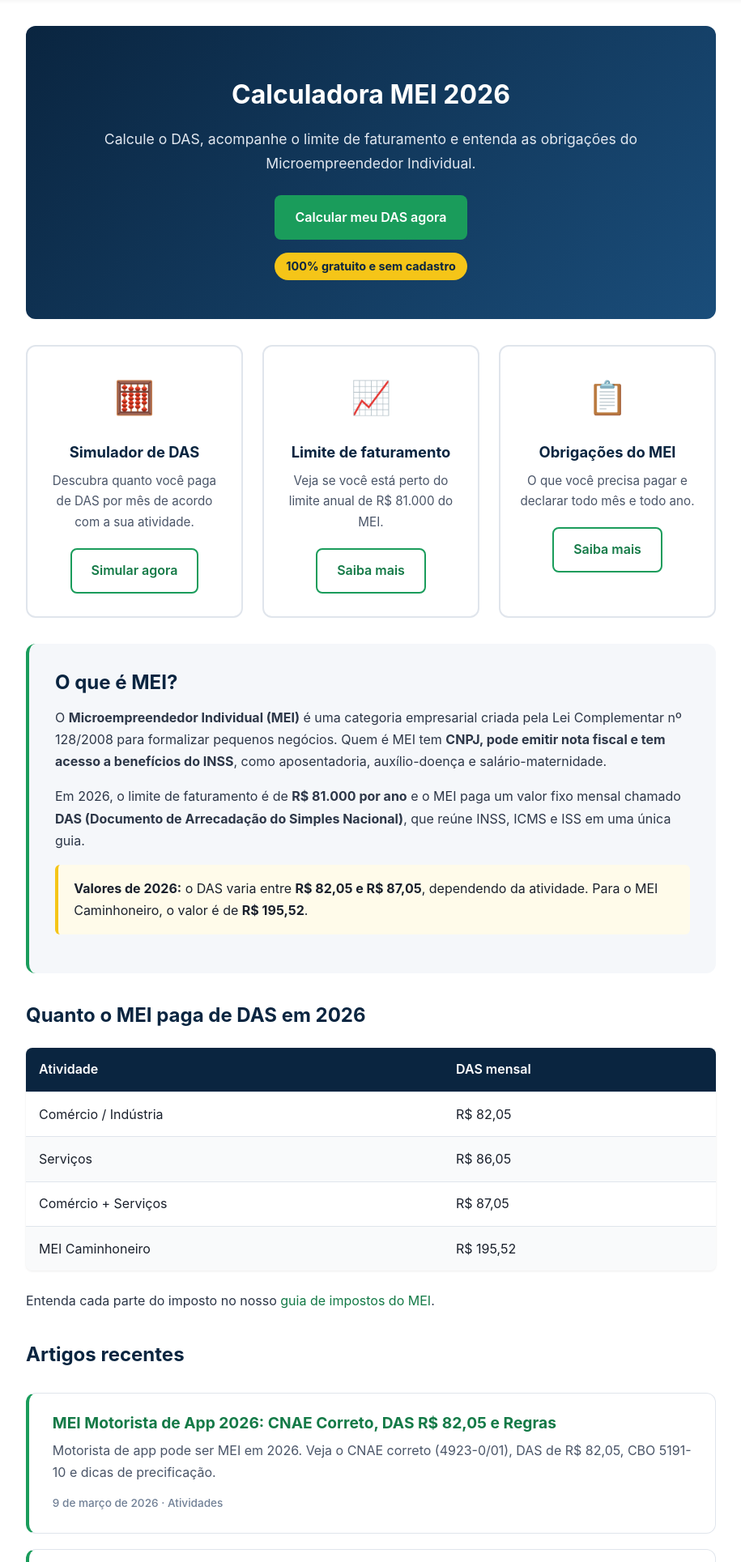
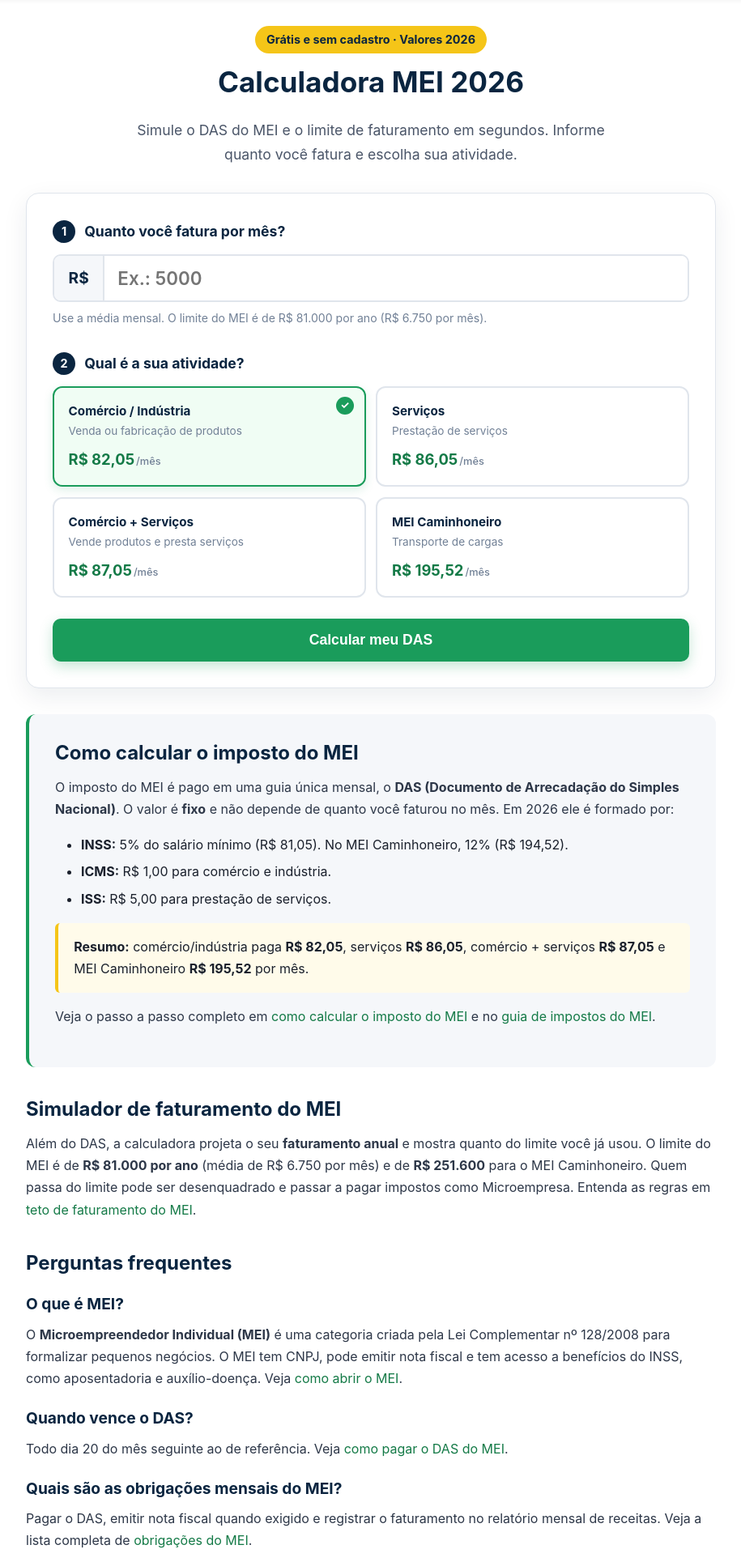
Before and after one commit to lordumungus-code/calculadora-mei, a Flask app: page / in a window 1280 px wide. Shown: the part 68-1997 px from the top of the page at 81% size, without its empty margins (182-1097 px from the left). Run offline with Flask 3, Linux system fonts and the light colour scheme.

Commit message:
Coloca a calculadora na home e separa alvos de SEO
- Home passa a ter o simulador no topo (recebe ~78% das impressões no Search Console)
- Formulário e resultado extraídos para _calculadora.html, usado na home e em /simulador-mei
- Cálculo movido para processar_simulador(), compartilhado pelas duas rotas
- Home mira "calculadora/simulador mei"; /simulador-mei mira "como calcular imposto do MEI"
- Home ganha seções explicativas, FAQ e schema WebApplication

Co-Authored-By: Claude Opus 5.5 <noreply@anthropic.com>

```diff
--- a/app.py
+++ b/app.py
@@ -210,14 +210,19 @@ def enviar_email_contato(nome, email, mensagem):
 # ============================================================
 # ROTAS PRINCIPAIS
 # ============================================================
-@app.route('/')
+@app.route('/', methods=['GET', 'POST'])
 def index():
     recentes = sorted(ARTIGOS.items(), key=lambda x: x[1]['data'], reverse=True)[:6]
-    return render_template('index.html', recentes=recentes)
+    return render_template('index.html', recentes=recentes, resultado=processar_simulador())
 
 
 @app.route('/simulador-mei', methods=['GET', 'POST'])
 def simulador_mei():
+    return render_template('simulador_mei.html', resultado=processar_simulador())
+
+
+def processar_simulador():
+    """Calcula o DAS a partir do formulário enviado (POST). Retorna None em GET ou erro."""
     resultado = None
     if request.method == 'POST':
         try:
@@ -299,7 +304,7 @@ def simulador_mei():
             app.logger.exception('Erro no simulador')
             flash('Não foi possível fazer o cálculo. Confira os valores e tente novamente.', 'error')
 
-    return render_template('simulador_mei.html', resultado=resultado)
+    return resultado
 
 
 # ============================================================
--- /dev/null
+++ b/templates/_calculadora.html
@@ -0,0 +1,102 @@
+{# Formulário e resultado do simulador, usado na home e em /simulador-mei #}
+    {% set anexo_atual = request.form.get('anexo', 'I') %}
+    <form method="POST" action="{{ request.path }}#resultado" class="form-simulador">
+        <div class="passo">
+            <span class="passo-numero">1</span>
+            <label for="faturamento_mensal">Quanto você fatura por mês?</label>
+        </div>
+        <div class="campo-moeda">
+            <span class="campo-moeda-prefixo">R$</span>
+            <input type="number" step="0.01" min="0" name="faturamento_mensal" id="faturamento_mensal" required
+                   inputmode="decimal" placeholder="Ex.: 5000"
+                   value="{{ request.form.get('faturamento_mensal', '') }}">
+        </div>
+        <p class="campo-ajuda">Use a média mensal. O limite do MEI é de R$ 81.000 por ano (R$ 6.750 por mês).</p>
+
+        <div class="passo">
+            <span class="passo-numero">2</span>
+            <span class="passo-titulo" id="titulo-atividade">Qual é a sua atividade?</span>
+        </div>
+        <div class="opcoes-atividade" role="radiogroup" aria-labelledby="titulo-atividade">
+            {% for valor, nome, detalhe, preco in [
+                ('I', 'Comércio / Indústria', 'Venda ou fabricação de produtos', '82,05'),
+                ('II', 'Serviços', 'Prestação de serviços', '86,05'),
+                ('III', 'Comércio + Serviços', 'Vende produtos e presta serviços', '87,05'),
+                ('CAMINHONEIRO', 'MEI Caminhoneiro', 'Transporte de cargas', '195,52'),
+            ] %}
+            <label class="opcao-atividade">
+                <input type="radio" name="anexo" value="{{ valor }}" {% if anexo_atual == valor %}checked{% endif %} required>
+                <span class="opcao-conteudo">
+                    <span class="opcao-nome">{{ nome }}</span>
+                    <span class="opcao-detalhe">{{ detalhe }}</span>
+                    <span class="opcao-preco">R$ {{ preco }}<small>/mês</small></span>
+                </span>
+            </label>
+            {% endfor %}
+        </div>
+
+        <button type="submit">Calcular meu DAS</button>
+    </form>
+
+    {% if resultado %}
+    <div class="resultado" id="resultado">
+        <div class="resultado-destaque">
+            <span class="resultado-rotulo">Seu DAS mensal</span>
+            <span class="resultado-valor">R$ {{ resultado.das_pagar|brl }}</span>
+            <span class="resultado-sub">{{ resultado.nome_anexo }} · vence todo dia 20</span>
+        </div>
+
+        <div class="resultado-corpo">
+            {% if resultado.alerta %}
+            <div class="alerta alerta-{{ resultado.classe_alerta }}">
+                {{ resultado.alerta }}
+            </div>
+            {% endif %}
+
+            <h2>Composição do DAS</h2>
+            <div class="composicao">
+                <div class="composicao-item">
+                    <span>INSS</span>
+                    <strong>R$ {{ resultado.inss|brl }}</strong>
+                    <small>{{ '12%' if resultado.caminhoneiro else '5%' }} do salário mínimo</small>
+                </div>
+                {% if resultado.icms > 0 %}
+                <div class="composicao-item">
+                    <span>ICMS</span>
+                    <strong>R$ {{ resultado.icms|brl }}</strong>
+                    <small>Comércio e indústria</small>
+                </div>
+                {% endif %}
+                {% if resultado.iss > 0 %}
+                <div class="composicao-item">
+                    <span>ISS</span>
+                    <strong>R$ {{ resultado.iss|brl }}</strong>
+                    <small>Prestação de serviços</small>
+                </div>
+                {% endif %}
+            </div>
+
+            <h2>Limite de faturamento</h2>
+            <div class="limite-barra {{ 'limite-' ~ resultado.classe_alerta if resultado.classe_alerta else '' }}"
+                 role="progressbar" aria-valuemin="0" aria-valuemax="100" aria-valuenow="{{ [resultado.percentual_limite, 100]|min }}">
+                <span style="width: {{ [resultado.percentual_limite, 100]|min }}%"></span>
+            </div>
+            <p class="limite-legenda">
+                <strong>{{ resultado.percentual_limite|string|replace('.', ',') }}%</strong> do limite anual
+                {{ 'do MEI Caminhoneiro' if resultado.caminhoneiro else 'do MEI' }} usado
+            </p>
+
+            <dl class="resumo-numeros">
+                <div><dt>Faturamento mensal</dt><dd>R$ {{ resultado.faturamento_mensal|brl }}</dd></div>
+                <div><dt>Projeção anual</dt><dd>R$ {{ resultado.faturamento_anual|brl }}</dd></div>
+                <div><dt>Limite anual</dt><dd>R$ {{ resultado.limite_anual|brl }}</dd></div>
+            </dl>
+
+            <div class="resultado-links">
+                <p>Quer entender melhor as regras?</p>
+                <a href="/artigos/teto-faturamento" class="botao botao-secundario">Limite de faturamento</a>
+                <a href="/artigos/como-pagar-das-mei" class="botao botao-secundario">Como pagar o DAS</a>
+            </div>
+        </div>
+    </div>
+    {% endif %}
--- a/templates/index.html
+++ b/templates/index.html
@@ -1,65 +1,66 @@
 {% extends "base.html" %}
 
-{% block title %}Simulador MEI 2026 | Calcule seu DAS Grátis em 10 Segundos{% endblock %}
-{% block meta_description %}Simulador MEI 2026 gratuito e sem cadastro. Calcule seu DAS em 10 segundos para comércio, serviços, comércio+serviços e caminhoneiro. Valores atualizados.{% endblock %}
+{% block title %}Calculadora e Simulador MEI 2026: Calcule seu DAS Grátis{% endblock %}
+{% block meta_description %}Calculadora MEI 2026 grátis e sem cadastro: simule o DAS e o limite de faturamento em segundos para comércio, serviços e caminhoneiro. Valores atualizados.{% endblock %}
+
+{% block meta %}
+<script type="application/ld+json">
+{{ {
+    "@context": "https://schema.org",
+    "@type": "WebApplication",
+    "name": "Calculadora MEI 2026",
+    "url": "https://www.calculadora-mei.net.br/",
+    "description": "Simulador gratuito do DAS do MEI e do limite de faturamento anual.",
+    "applicationCategory": "FinanceApplication",
+    "operatingSystem": "Web",
+    "inLanguage": "pt-BR",
+    "offers": {"@type": "Offer", "price": "0", "priceCurrency": "BRL"}
+} | tojson }}
+</script>
+{% endblock %}
 
 {% block content %}
-<section class="hero">
-    <h1>Calculadora MEI 2026</h1>
-    <p>Calcule o DAS, acompanhe o limite de faturamento e entenda as obrigações do Microempreendedor Individual.</p>
-    <a href="/simulador-mei" class="botao botao-primario">Calcular meu DAS agora</a>
-    <br>
-    <span class="badge-gratuito">100% gratuito e sem cadastro</span>
+<section class="simulador">
+    <div class="simulador-topo">
+        <span class="badge-gratuito">Grátis e sem cadastro · Valores 2026</span>
+        <h1>Calculadora MEI 2026</h1>
+        <p>Simule o DAS do MEI e o limite de faturamento em segundos. Informe quanto você fatura e escolha sua atividade.</p>
+    </div>
+
+    {% include "_calculadora.html" %}
 </section>
 
-<div class="cards">
-    <div class="card">
-        <span class="icone" aria-hidden="true">🧮</span>
-        <h3>Simulador de DAS</h3>
-        <p>Descubra quanto você paga de DAS por mês de acordo com a sua atividade.</p>
-        <a href="/simulador-mei" class="botao botao-secundario">Simular agora</a>
+<section class="bloco-info">
+    <h2>Como calcular o imposto do MEI</h2>
+    <p>O imposto do MEI é pago em uma guia única mensal, o <strong>DAS (Documento de Arrecadação do Simples Nacional)</strong>. O valor é <strong>fixo</strong> e não depende de quanto você faturou no mês. Em 2026 ele é formado por:</p>
+    <ul>
+        <li><strong>INSS:</strong> 5% do salário mínimo (R$ 81,05). No MEI Caminhoneiro, 12% (R$ 194,52).</li>
+        <li><strong>ICMS:</strong> R$ 1,00 para comércio e indústria.</li>
+        <li><strong>ISS:</strong> R$ 5,00 para prestação de serviços.</li>
+    </ul>
+    <div class="destaque-amarelo">
+        <strong>Resumo:</strong> comércio/indústria paga <strong>R$ 82,05</strong>, serviços <strong>R$ 86,05</strong>, comércio + serviços <strong>R$ 87,05</strong> e MEI Caminhoneiro <strong>R$ 195,52</strong> por mês.
     </div>
-    <div class="card">
-        <span class="icone" aria-hidden="true">📈</span>
-        <h3>Limite de faturamento</h3>
-        <p>Veja se você está perto do limite anual de R$ 81.000 do MEI.</p>
-        <a href="/artigos/teto-faturamento" class="botao botao-secundario">Saiba mais</a>
-    </div>
-    <div class="card">
-        <span class="icone" aria-hidden="true">📋</span>
-        <h3>Obrigações do MEI</h3>
-        <p>O que você precisa pagar e declarar todo mês e todo ano.</p>
-        <a href="/artigos/obrigacoes-mei" class="botao botao-secundario">Saiba mais</a>
-    </div>
-</div>
-
-<section class="bloco-info">
-    <h2>O que é MEI?</h2>
-    <p>O <strong>Microempreendedor Individual (MEI)</strong> é uma categoria empresarial criada pela Lei Complementar nº 128/2008 para formalizar pequenos negócios. Quem é MEI tem <strong>CNPJ, pode emitir nota fiscal e tem acesso a benefícios do INSS</strong>, como aposentadoria, auxílio-doença e salário-maternidade.</p>
-    <p>Em 2026, o limite de faturamento é de <strong>R$ 81.000 por ano</strong> e o MEI paga um valor fixo mensal chamado <strong>DAS (Documento de Arrecadação do Simples Nacional)</strong>, que reúne INSS, ICMS e ISS em uma única guia.</p>
-    <div class="destaque-amarelo">
-        <strong>Valores de 2026:</strong> o DAS varia entre <strong>R$ 82,05 e R$ 87,05</strong>, dependendo da atividade. Para o MEI Caminhoneiro, o valor é de <strong>R$ 195,52</strong>.
-    </div>
+    <p>Veja o passo a passo completo em <a href="/simulador-mei">como calcular o imposto do MEI</a> e no <a href="/artigos/guia-impostos-mei">guia de impostos do MEI</a>.</p>
 </section>
 
 <section>
-    <h2>Quanto o MEI paga de DAS em 2026</h2>
-    <table>
-        <thead>
-            <tr><th>Atividade</th><th>DAS mensal</th></tr>
-        </thead>
-        <tbody>
-            <tr><td>Comércio / Indústria</td><td>R$ 82,05</td></tr>
-            <tr><td>Serviços</td><td>R$ 86,05</td></tr>
-            <tr><td>Comércio + Serviços</td><td>R$ 87,05</td></tr>
-            <tr><td>MEI Caminhoneiro</td><td>R$ 195,52</td></tr>
-        </tbody>
-    </table>
-    <p>Entenda cada parte do imposto no nosso <a href="/artigos/guia-impostos-mei">guia de impostos do MEI</a>.</p>
+    <h2>Simulador de faturamento do MEI</h2>
+    <p>Além do DAS, a calculadora projeta o seu <strong>faturamento anual</strong> e mostra quanto do limite você já usou. O limite do MEI é de <strong>R$ 81.000 por ano</strong> (média de R$ 6.750 por mês) e de <strong>R$ 251.600</strong> para o MEI Caminhoneiro. Quem passa do limite pode ser desenquadrado e passar a pagar impostos como Microempresa. Entenda as regras em <a href="/artigos/teto-faturamento">teto de faturamento do MEI</a>.</p>
+
+    <h2>Perguntas frequentes</h2>
+    <h3>O que é MEI?</h3>
+    <p>O <strong>Microempreendedor Individual (MEI)</strong> é uma categoria criada pela Lei Complementar nº 128/2008 para formalizar pequenos negócios. O MEI tem CNPJ, pode emitir nota fiscal e tem acesso a benefícios do INSS, como aposentadoria e auxílio-doença. Veja <a href="/artigos/como-abrir-mei">como abrir o MEI</a>.</p>
+    <h3>Quando vence o DAS?</h3>
+    <p>Todo dia 20 do mês seguinte ao de referência. Veja <a href="/artigos/como-pagar-das-mei">como pagar o DAS do MEI</a>.</p>
+    <h3>Quais são as obrigações mensais do MEI?</h3>
+    <p>Pagar o DAS, emitir nota fiscal quando exigido e registrar o faturamento no relatório mensal de receitas. Veja a lista completa de <a href="/artigos/obrigacoes-mei">obrigações do MEI</a>.</p>
+    <h3>A calculadora é oficial?</h3>
+    <p>Não. É uma ferramenta educativa baseada nos valores divulgados pela Receita Federal. A guia oficial é gerada no PGMEI, no Portal do Simples Nacional.</p>
 </section>
 
 <section>
-    <h2>Artigos recentes</h2>
+    <h2>Guias do MEI</h2>
     <div class="lista-artigos">
         {% for slug, artigo in recentes %}
         <article class="card-artigo">
@@ -69,6 +70,6 @@
         </article>
         {% endfor %}
     </div>
-    <p><a href="/artigos" class="botao botao-secundario">Ver todos os artigos</a></p>
+    <p><a href="/artigos" class="botao botao-secundario">Ver todos os guias</a></p>
 </section>
 {% endblock %}
```
Also changed, not shown: templates/simulador_mei.html (+5 -105 lines).
